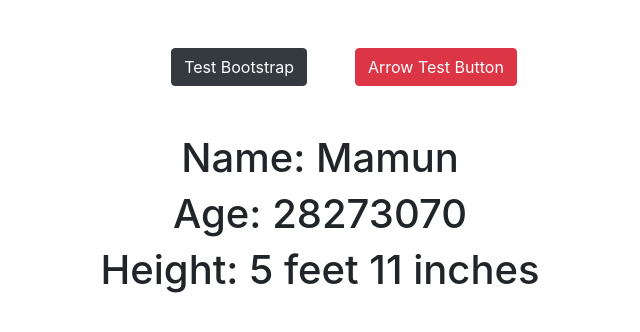
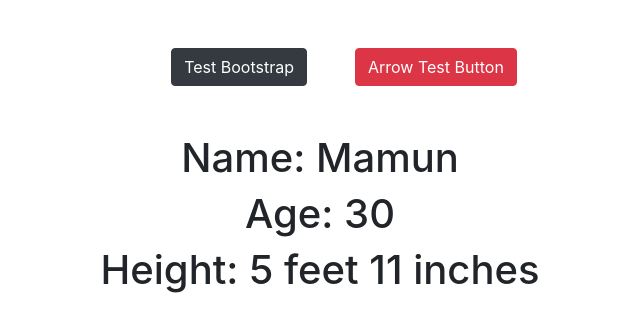
Before and after one commit to mamuncse15031/CSS-React-Bootstrap, a React (Create React App) app: page / in a window 1280 px wide. Shown: the top 332 px of the page, without its empty margins (320-960 px from the left). Built offline with nearby package versions, Linux system fonts and the light colour scheme.

Commit message:
object array calling

```diff
--- a/src/mycomponents/StateObj.js
+++ b/src/mycomponents/StateObj.js
@@ -19,7 +19,7 @@ class StateObj extends Component{
 
         return <div>
                 <h1>Name: {this.state.name}</h1>
-                <h1>Age: {this.state.age}</h1>
+                <h1>Age: {this.state.age[2]}</h1>
                 <h1>Height: {this.state.height}</h1>
 
             </div>
```
Also changed, not shown: 1 other file (tests, documents, lock files or other folders).
